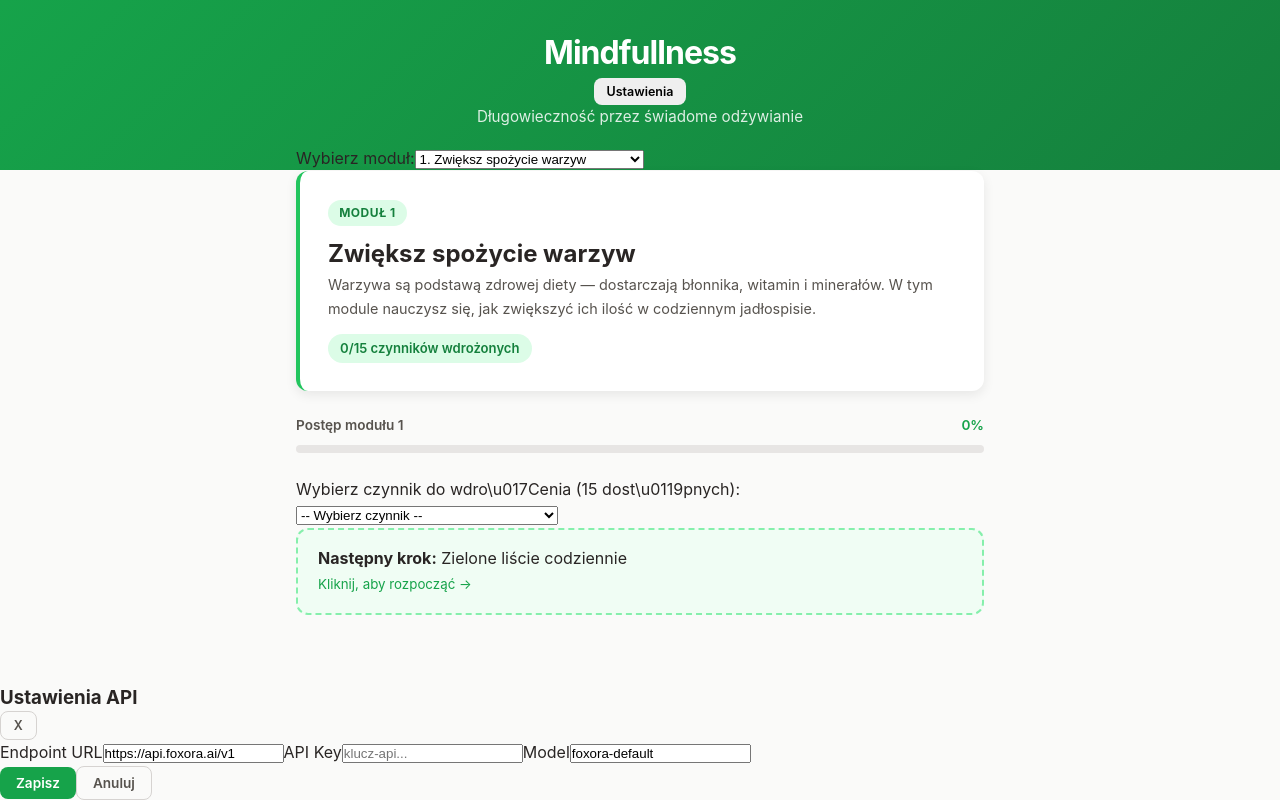
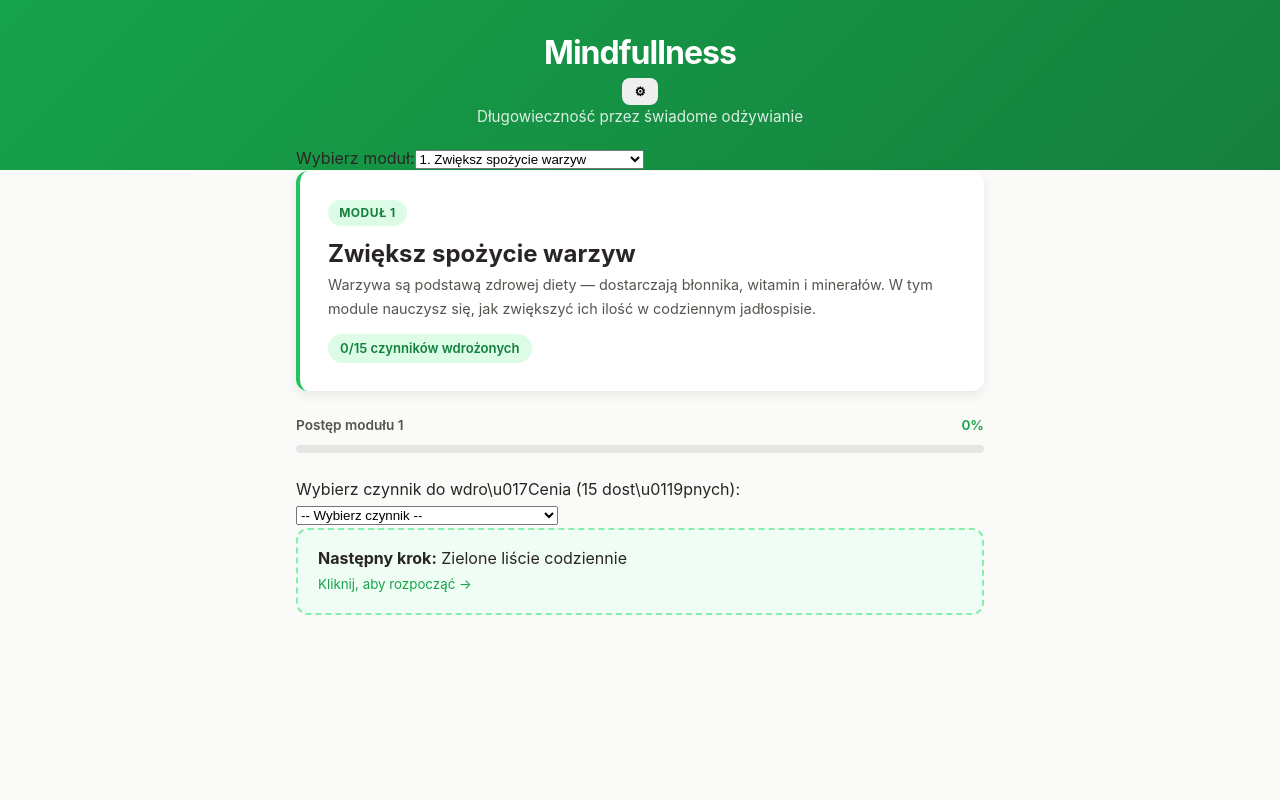
Before and after one commit to mechrol/mindfullness-smart-kontrakt, a React (Vite) app: page / in a window 1280 px wide. Built offline with nearby package versions, Linux system fonts and the light colour scheme; the HTML template or start-up script is replaced by a standard one.

Commit message:
Foxora autosave

```diff
--- a/src/App.jsx
+++ b/src/App.jsx
@@ -15,7 +15,6 @@ export default function App() {
     activeFactorId,
     factorStates,
     userContext,
-    settings,
     nextFactor,
     doneCount,
     total,
@@ -27,18 +26,10 @@ export default function App() {
     setFactorInProgress,
     setRecommendation,
     setUserContext,
-    setSettings,
   } = useModuleState();
 
   const [showSettings, setShowSettings] = useState(false);
   const [isGenerating, setIsGenerating] = useState(false);
-
-  // Show settings on first load if no API key
-  useEffect(() => {
-    if (!settings.apiKey) {
-      setShowSettings(true);
-    }
-  }, [settings.apiKey]);
 
   const handleFactorSelect = useCallback((id) => {
     if (!id) return;
@@ -60,14 +51,14 @@ export default function App() {
 
     setIsGenerating(true);
     try {
-      const rec = await generateRecommendation(factor, userContext, settings);
+      const rec = await generateRecommendation(factor, userContext);
       setRecommendation(id, rec);
     } catch (err) {
       setRecommendation(id, { error: 'Failed to generate: ' + err.message });
     } finally {
       setIsGenerating(false);
     }
-  }, [activeModule, markFactorProblem, setRecommendation, userContext, settings]);
+  }, [activeModule, markFactorProblem, setRecommendation, userContext]);
 
   const handleDone = useCallback((id) => {
     markFactorDone(id);
@@ -93,8 +84,9 @@ export default function App() {
             <button
               className="btn btn-sm btn-outline-white"
               onClick={() => setShowSettings(true)}
+              title="Ustawienia"
             >
-              Ustawienia
+              ⚙
             </button>
           </div>
           <p className="app-subtitle">Długowieczność przez świadome odżywianie</p>
@@ -155,13 +147,7 @@ export default function App() {
       </main>
 
       {showSettings && (
-        <SettingsPanel
-          endpoint={settings.endpoint}
-          apiKey={settings.apiKey}
-          model={settings.model}
-          onSave={setSettings}
-          onClose={() => setShowSettings(false)}
-        />
+        <SettingsPanel onClose={() => setShowSettings(false)} />
       )}
     </div>
   );
--- a/src/components/SettingsPanel.jsx
+++ b/src/components/SettingsPanel.jsx
@@ -1,16 +1,27 @@
 import React, { useState } from 'react';
 
-export default function SettingsPanel({ endpoint, apiKey, model, onSave, onClose }) {
-  const [localEndpoint, setLocalEndpoint] = useState(endpoint || 'https://api.foxora.ai/v1');
-  const [localApiKey, setLocalApiKey] = useState(apiKey || '');
-  const [localModel, setLocalModel] = useState(model || 'foxora-default');
+function readSetting(key, envVar, fallback) {
+  const lsVal = localStorage.getItem(key);
+  if (lsVal !== null) return lsVal;
+  if (envVar) return envVar;
+  return fallback || '';
+}
+
+export default function SettingsPanel({ onClose }) {
+  const [localEndpoint, setLocalEndpoint] = useState(() =>
+    readSetting('foxora_endpoint', import.meta.env.VITE_FOXORA_ENDPOINT, 'https://api.foxora.ai/v1')
+  );
+  const [localApiKey, setLocalApiKey] = useState(() =>
+    readSetting('foxora_api_key', import.meta.env.VITE_FOXORA_API_KEY)
+  );
+  const [localModel, setLocalModel] = useState(() =>
+    readSetting('foxora_model', import.meta.env.VITE_FOXORA_MODEL, 'foxora-default')
+  );
 
   function handleSave() {
-    onSave({
-      endpoint: localEndpoint,
-      apiKey: localApiKey,
-      model: localModel,
-    });
+    localStorage.setItem('foxora_endpoint', localEndpoint);
+    localStorage.setItem('foxora_api_key', localApiKey);
+    localStorage.setItem('foxora_model', localModel);
     onClose();
   }
 
--- a/src/hooks/useModuleState.js
+++ b/src/hooks/useModuleState.js
@@ -6,7 +6,6 @@ const LS_KEYS = {
   activeModuleId: 'mindfullness_activeModuleId',
   activeFactorId: 'mindfullness_activeFactorId',
   userContext: 'mindfullness_userContext',
-  settings: 'mindfullness_settings',
 };
 
 function loadFromLS(key, fallback) {
@@ -37,20 +36,12 @@ export default function useModuleState() {
   const [userContext, setUserContextState] = useState(() =>
     loadFromLS(LS_KEYS.userContext, '')
   );
-  const [settings, setSettingsState] = useState(() =>
-    loadFromLS(LS_KEYS.settings, {
-      endpoint: 'https://api.foxora.ai/v1',
-      apiKey: '',
-      model: 'foxora-default',
-    })
-  );
 
   // Persist to localStorage
   useEffect(() => { saveToLS(LS_KEYS.activeModuleId, activeModuleId); }, [activeModuleId]);
   useEffect(() => { saveToLS(LS_KEYS.activeFactorId, activeFactorId); }, [activeFactorId]);
   useEffect(() => { saveToLS(LS_KEYS.factorStates, factorStates); }, [factorStates]);
   useEffect(() => { saveToLS(LS_KEYS.userContext, userContext); }, [userContext]);
-  useEffect(() => { saveToLS(LS_KEYS.settings, settings); }, [settings]);
 
   const activeModule = useMemo(
     () => MODULES.find((m) => m.id === activeModuleId) || MODULES[0],
@@ -124,10 +115,6 @@ export default function useModuleState() {
     setUserContextState(text);
   }, []);
 
-  const setSettings = useCallback((s) => {
-    setSettingsState(s);
-  }, []);
-
   return {
     modules: MODULES,
     activeModule,
@@ -135,7 +122,6 @@ export default function useModuleState() {
     activeFactorId,
     factorStates,
     userContext,
-    settings,
     unimplemented,
     nextFactor,
     doneCount,
@@ -148,6 +134,5 @@ export default function useModuleState() {
     setFactorInProgress,
     setRecommendation,
     setUserContext,
-    setSettings,
   };
 }
--- a/src/services/foxoraApi.js
+++ b/src/services/foxoraApi.js
@@ -1,11 +1,15 @@
 /**
  * Calls Foxora API to generate an MSWRP recommendation for a given factor.
+ * Reads API configuration from localStorage first, then from Vite env vars.
  * @param {{ id: string, name: string, desc: string, barriers: string[] }} factor
  * @param {string} userContext
- * @param {{ endpoint: string, apiKey: string, model: string }} settings
  * @returns {Promise<{zasada: string, procedura: string, pierwszyKrok: string, weryfikacja: string} | null>}
  */
-export async function generateRecommendation(factor, userContext, settings) {
+export async function generateRecommendation(factor, userContext) {
+  const endpoint = localStorage.getItem('foxora_endpoint') || import.meta.env.VITE_FOXORA_ENDPOINT || 'https://api.foxora.ai/v1';
+  const apiKey = localStorage.getItem('foxora_api_key') || import.meta.env.VITE_FOXORA_API_KEY;
+  const model = localStorage.getItem('foxora_model') || import.meta.env.VITE_FOXORA_MODEL || 'foxora-default';
+
   const prompt = `Jesteś ekspertem metody MSWRP (Metoda Specyficzna w Rozwiązywaniu Problemów, Jan Antoszkiewicz). Użytkownik chce wdrożyć nawyk: "${factor.name}". Opis czynnika: ${factor.desc}. Bariery, które może napotkać: ${factor.barriers.join(', ')}. Kontekst użytkownika: ${userContext || 'brak dodatkowego kontekstu'}.
 
 Wygeneruj rekomendację wdrożeniową w następującym formacie (NIC poza tym formatem):
@@ -22,14 +26,14 @@ WERYFIKACJA: [jak zweryfikować/policzyć wdrożenie jutro]`;
   const timeoutId = setTimeout(() => controller.abort(), 15000);
 
   try {
-    const response = await fetch(settings.endpoint + "/chat/completions", {
+    const response = await fetch(endpoint + "/chat/completions", {
       method: "POST",
       headers: {
         "Content-Type": "application/json",
-        Authorization: "Bearer " + settings.apiKey,
+        Authorization: "Bearer " + apiKey,
       },
       body: JSON.stringify({
-        model: settings.model || "foxora-default",
+        model: model,
         messages: [{ role: "user", content: prompt }],
         temperature: 0.7,
       }),
```
